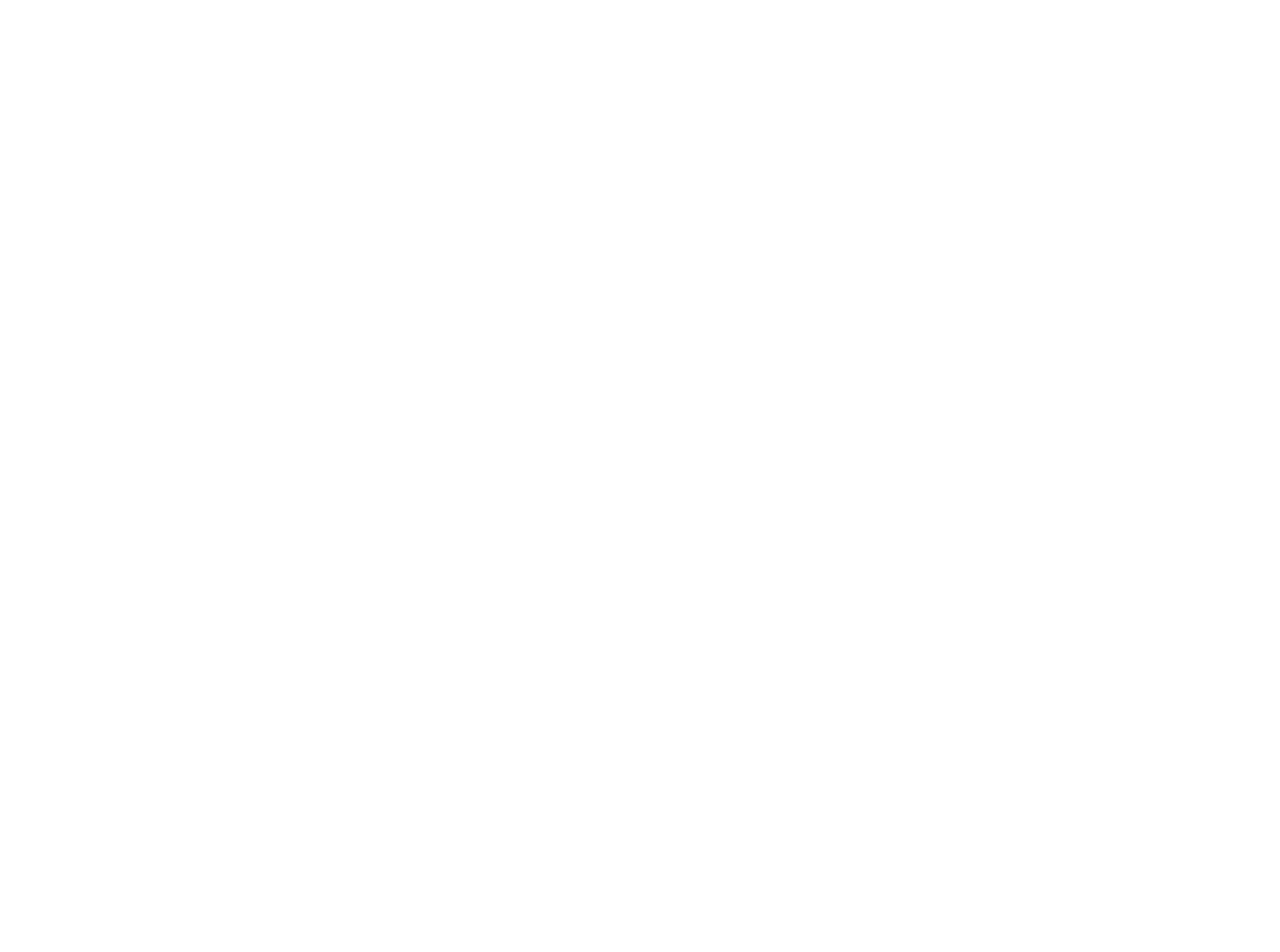
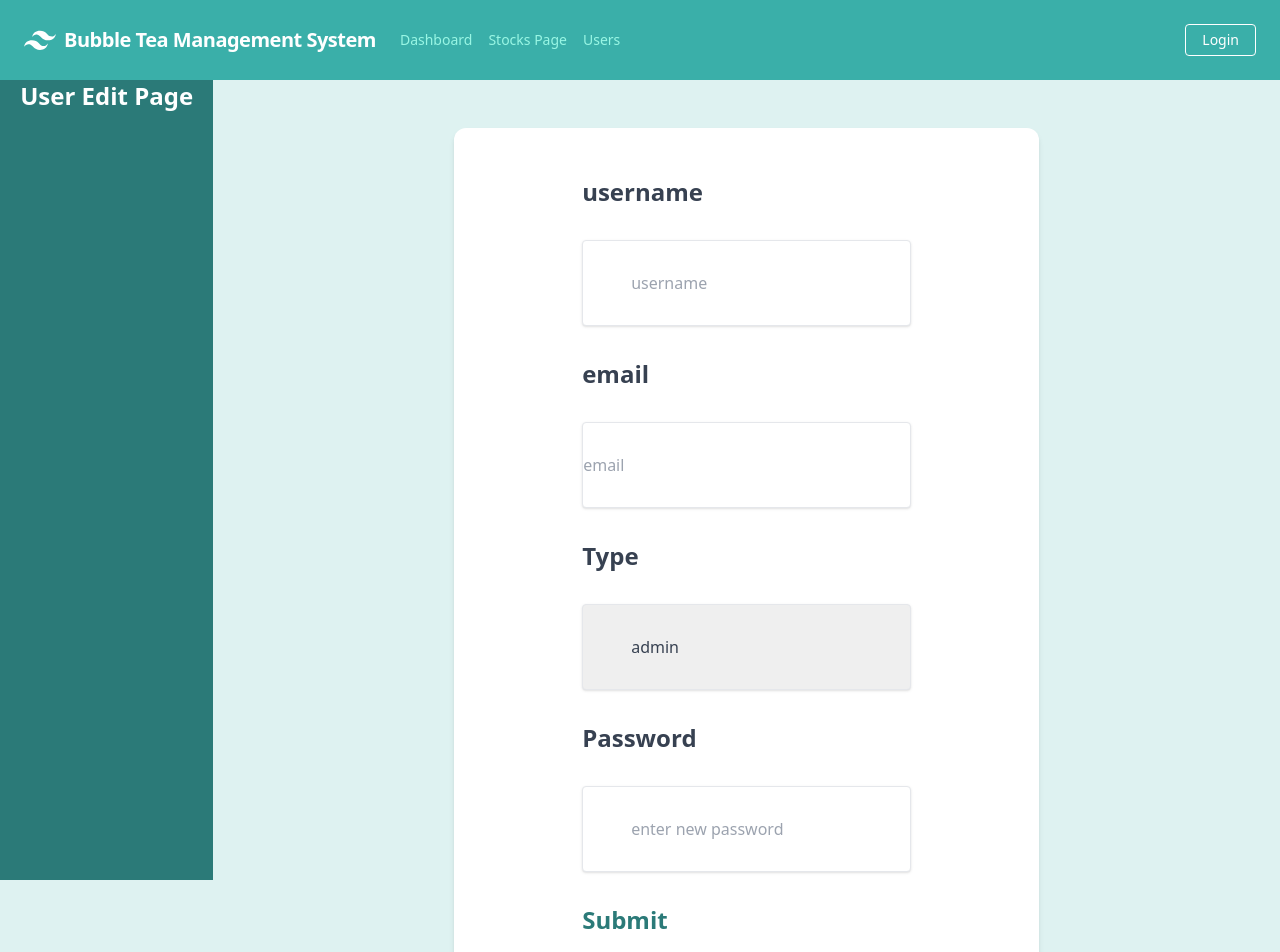
Before and after one commit to saetan/project4-frontend, a React (Create React App) app: page /dashboard/user/edit/1 in a window 1280 px wide. Before the commit this address had no page. Shown: the top 952 px of the page. Before the commit the page ends 800 px from the top, so only its background shows below. Built offline with nearby package versions, Linux system fonts and the light colour scheme; no server answers.

Commit message:
created user edit form

```diff
--- /dev/null
+++ b/src/Components/User/UserEditPage.jsx
@@ -0,0 +1,227 @@
+import { useEffect, useState } from "react";
+import { useParams } from "react-router-dom";
+import Swal from "sweetalert2";
+
+function validateEmail(email) {
+  const re =
+    /^(([^<>()[\]\\.,;:\s@"]+(\.[^<>()[\]\\.,;:\s@"]+)*)|(".+"))@((\[[0-9]{1,3}\.[0-9]{1,3}\.[0-9]{1,3}\.[0-9]{1,3}\])|(([a-zA-Z\-0-9]+\.)+[a-zA-Z]{2,}))$/;
+  return re.test(String(email).toLowerCase());
+}
+
+export default function UserEditPage({ triggerRefresh, setTriggerRefresh }) {
+  let { id } = useParams();
+  const [userData, setUserData] = useState([]);
+  const [isDisabled, setDisabled] = useState(true);
+  const [isValidEmail, setIsValidEmail] = useState(true);
+
+  useEffect(() => {
+    retrieveUserData();
+    checkIsDisabled();
+  }, [triggerRefresh]);
+
+  //Retrieve
+  const retrieveUserData = async () => {
+    try {
+      const usersResponse = await fetch(
+        `${process.env.REACT_APP_API_ENDPOINT}/users/${id}`,
+        {
+          method: "GET",
+          credentials: "include",
+          headers: {
+            "Content-Type": "application/json",
+          },
+        }
+      );
+
+      const user = await usersResponse.json();
+
+      //Set UserList if user is not empty
+      if (user.status !== 200) {
+        console.log(user.result);
+      } else if (user.status === 200) {
+        setUserData(user.data);
+      }
+    } catch (error) {
+      console.log(error.message);
+    }
+  };
+
+  const updateUserData = async () => {
+    try {
+      console.log("uwu");
+      const usersResponse = await fetch(
+        `${process.env.REACT_APP_API_ENDPOINT}/users/${id}`,
+        {
+          method: "PUT",
+          credentials: "include",
+          headers: {
+            "Content-Type": "application/json",
+          },
+          body: JSON.stringify(userData),
+        }
+      );
+
+      const user = await usersResponse.json();
+
+      //Set UserList if user is not empty
+      if (user.status !== 200) {
+        console.log(user.result);
+      } else if (user.status === 200) {
+        Swal.fire(`Updated ${user.message}`);
+      }
+    } catch (error) {
+      console.log(error.message);
+    }
+  };
+
+  const checkIsDisabled = () => {
+    console.log("Checking");
+    if (
+      userData.username &&
+      userData.email &&
+      userData.type &&
+      userData.password
+    ) {
+      setDisabled(false);
+    } else {
+      setDisabled(true);
+    }
+  };
+
+  const handleUserNameChange = (event) => {
+    setUserData({
+      ...userData,
+      username: event.currentTarget.value,
+    });
+  };
+
+  const handleTypeChange = (event) => {
+    setUserData({
+      ...userData,
+      type: event.currentTarget.value,
+    });
+  };
+
+  const handlePasswordChange = (event) => {
+    setUserData({
+      ...userData,
+      password: event.currentTarget.value,
+    });
+  };
+
+  const handleEmailChange = (event) => {
+    setUserData({
+      ...userData,
+      email: event.currentTarget.value,
+    });
+  };
+
+  const emailValidatorCheck = (event) => {
+    let isEmail = validateEmail(userData.email);
+    setIsValidEmail(isEmail);
+  };
+
+  const handleSubmit = async (event) => {
+    event.preventDefault();
+    updateUserData();
+  };
+
+  return (
+    <>
+      <div className="w-full max-w flex justify-center items-center h-full">
+        <form className="bg-white shadow-md rounded-xl px-32 pt-12 pb-12 mt-12">
+          <div class="mb-8">
+            <label
+              className="block text-gray-700 text-2xl font-bold mb-8"
+              for="username"
+            >
+              username
+            </label>
+            <input
+              className="shadow appearance-none border rounded w-full py-8 px-12 text-gray-700 leading-tight focus:outline-none focus:shadow-outline"
+              id="text"
+              type="text"
+              placeholder="username"
+              value={userData.username}
+              onChange={handleUserNameChange}
+            />
+          </div>
+          <div class="mb-8">
+            <label
+              className="block text-gray-700 text-2xl font-bold mb-8"
+              for="email"
+            >
+              email
+            </label>
+            <input
+              className={
+                isValidEmail
+                  ? "shadow appearance-none border rounded w-full py-8 px-12text-gray-700 leading-tight focus:outline-none focus:shadow-outline"
+                  : "shadow appearance-none border border-red-500 rounded w-full py-8 px-12 text-gray-700 mb-12 leading-tight focus:outline-none focus:shadow-outline"
+              }
+              id="text"
+              type="text"
+              placeholder="email"
+              value={userData.email}
+              onChange={handleEmailChange}
+              onBlur={emailValidatorCheck}
+            />
+            {isValidEmail ? (
+              ""
+            ) : (
+              <p className="text-red-500 text-2xl italic">Invalid Email</p>
+            )}
+          </div>
+          <div className="mb-8">
+            <label
+              className="block text-gray-700 text-2xl font-bold mb-8"
+              for="type"
+            >
+              Type
+            </label>
+            <select
+              className="shadow appearance-none border rounded w-full py-8 px-12 text-gray-700 leading-tight focus:outline-none focus:shadow-outline"
+              value={userData.type}
+              onChange={handleTypeChange}
+              id="type"
+              type="text"
+              placeholder="role"
+            >
+              <option value="admin">admin</option>
+              <option value="employee">employee</option>
+              <option value="employee">customer</option>
+              <option value="employee">supplier</option>
+            </select>
+          </div>
+
+          <div class="mb-8">
+            <label
+              className="block text-gray-700 text-2xl font-bold mb-8"
+              for="password"
+            >
+              Password
+            </label>
+            <input
+              className="shadow appearance-none border rounded w-full py-8 px-12 text-gray-700 leading-tight focus:outline-none focus:shadow-outline"
+              id="password"
+              type="text"
+              placeholder="enter new password"
+              value={userData.password}
+              onChange={handlePasswordChange}
+            />
+          </div>
+
+          <div className="flex items-center justify-between">
+            <button
+              disabled={isDisabled}
+              onClick={handleSubmit}
+              className="inline-block align-baseline font-bold text-2xl text-atoll hover:text-lightseagreen disabled: text-grey disabled: hover: text-grey"
+            >
+              Submit
+            </button>
+          </div>
+        </form>
+      </div>
+    </>
+  );
+}
--- /dev/null
+++ b/src/Components/User/UserPageNavBar.jsx
@@ -0,0 +1,13 @@
+import { Link } from "react-router-dom";
+
+export default function UsersPageNavbar(props) {
+  return (
+    <nav className="flex flex-col  bg-atoll w-full items-center h-screen">
+      <div>
+        <span className="font-semibold text-2xl text-center text-azure">
+          User Edit Page
+        </span>
+      </div>
+    </nav>
+  );
+}
--- a/src/Components/Users/UserList.jsx
+++ b/src/Components/Users/UserList.jsx
@@ -1,16 +1,27 @@
 import { useEffect, useState } from "react";
 import Swal from "sweetalert2";
+import { useNavigate } from "react-router-dom";
 
 export default function UserList({ triggerRefresh, setTriggerRefresh }) {
   const [userList, setUserList] = useState([]);
   let mapUsers;
+  let navigate = useNavigate();
   useEffect(() => {
     retrieveUserList();
   }, [triggerRefresh]);
 
   const handleDelete = async (event) => {
     try {
-      console.log(event.currentTarget.id);
+      const warningModal = await Swal.fire({
+        title: "Are you sure?",
+        text: "You won't be able to revert this!",
+        icon: "warning",
+        showCancelButton: true,
+        confirmButtonColor: "#3085d6",
+        cancelButtonColor: "#d33",
+        confirmButtonText: "Yes, delete it!",
+      });
+      if (warningModal.isConfirmed) {
         //call delete
         const deleteResponse = await fetch(
           `${process.env.REACT_APP_API_ENDPOINT}/users/${event.currentTarget.id}`,
@@ -30,9 +41,14 @@
         } else {
           throw new Error(deleteResponseMessage.message);
         }
+      }
     } catch (error) {
       await Swal.fire(error.message);
     }
+  };
+
+  const handleEdit = async (event) => {
+    navigate(`/dashboard/user/edit/${event.currentTarget.id}`);
   };
 
   if (userList !== []) {
@@ -45,7 +61,9 @@
           <td className="border border-blackpearl">{user.type}</td>
           <td className="border border-blackpearl">
             <div className="flex flex-col">
-              <button>Edit</button>
+              <button id={user._id} onClick={handleEdit}>
+                Edit
+              </button>
               <button id={user._id} onClick={handleDelete}>
                 Delete
               </button>
--- a/src/Routes/LoginPage.jsx
+++ b/src/Routes/LoginPage.jsx
@@ -66,7 +66,7 @@
     <>
       <div className="w-full max-w flex justify-center items-center h-screen">
         <form className="bg-white shadow-md rounded px-8 pt-6 pb-8 mb-4">
-          <div class="mb-4">
+          <div className="mb-4">
             <label
               className="block text-gray-700 text-sm font-bold mb-2"
               for="email"
--- a/src/Routes/StocksPage.jsx
+++ b/src/Routes/StocksPage.jsx
@@ -8,7 +8,7 @@
   const [isAddStockPage, setToggleToAddStockPage] = useState(false);
 
   return (
-    <div className="flex">
+    <div className="flex bg-oyesterbay">
       <div className="w-64">
         <StockPageNavbar setToggleToAddStockPage={setToggleToAddStockPage} />
       </div>
--- /dev/null
+++ b/src/Routes/UserPage.jsx
@@ -0,0 +1,16 @@
+import { useState } from "react";
+import UserPageNavbar from "../Components/User/UserPageNavBar";
+import UserEditPage from "../Components/User/UserEditPage";
+
+export default function UsersPage() {
+  const [triggerRefresh, setTriggerRefresh] = useState(false);
+
+  return (
+    <div className="flex bg-oyesterbay">
+      <div className="w-64">
+        <UserPageNavbar />
+      </div>
+      <UserEditPage />
+    </div>
+  );
+}
--- a/src/Routes/UsersPage.jsx
+++ b/src/Routes/UsersPage.jsx
@@ -2,16 +2,18 @@
 import UserList from "../Components/Users/UserList";
 import AddUserForm from "../Components/Users/AddUserForm";
 import UsersPageNavbar from "../Components/Users/UsersPageNavBar";
+import { Outlet } from "react-router-dom";
 
 export default function UsersPage() {
   const [triggerRefresh, setTriggerRefresh] = useState(false);
   const [isAddUserPage, setToggleToAddUsersPage] = useState(false);
 
   return (
-    <div className="flex">
+    <div className="flex bg-oyesterbay">
       <div className="w-64">
         <UsersPageNavbar setToggleToAddUsersPage={setToggleToAddUsersPage} />
       </div>
+      <Outlet />
       <div className="w-full">
         {isAddUserPage ? (
           <AddUserForm
--- a/src/index.js
+++ b/src/index.js
@@ -9,6 +9,7 @@
 import StocksPage from "./Routes/StocksPage";
 import LogoutPage from "./Routes/LogoutPage";
 import UsersPage from "./Routes/UsersPage";
+import UserPage from "./Routes/UserPage";
 import store from "./redux/store";
 import { Provider } from "react-redux";
 
@@ -23,6 +24,7 @@
             <Route path="dashboard" element={<Dashboard />}>
               <Route path="stockspage" element={<StocksPage />} />
               <Route path="userspage" element={<UsersPage />} />
+              <Route path="user/edit/:id" element={<UserPage />} />
             </Route>
           </Route>
         </Routes>
```
Lines whose indentation alone changed are shown as unchanged.
